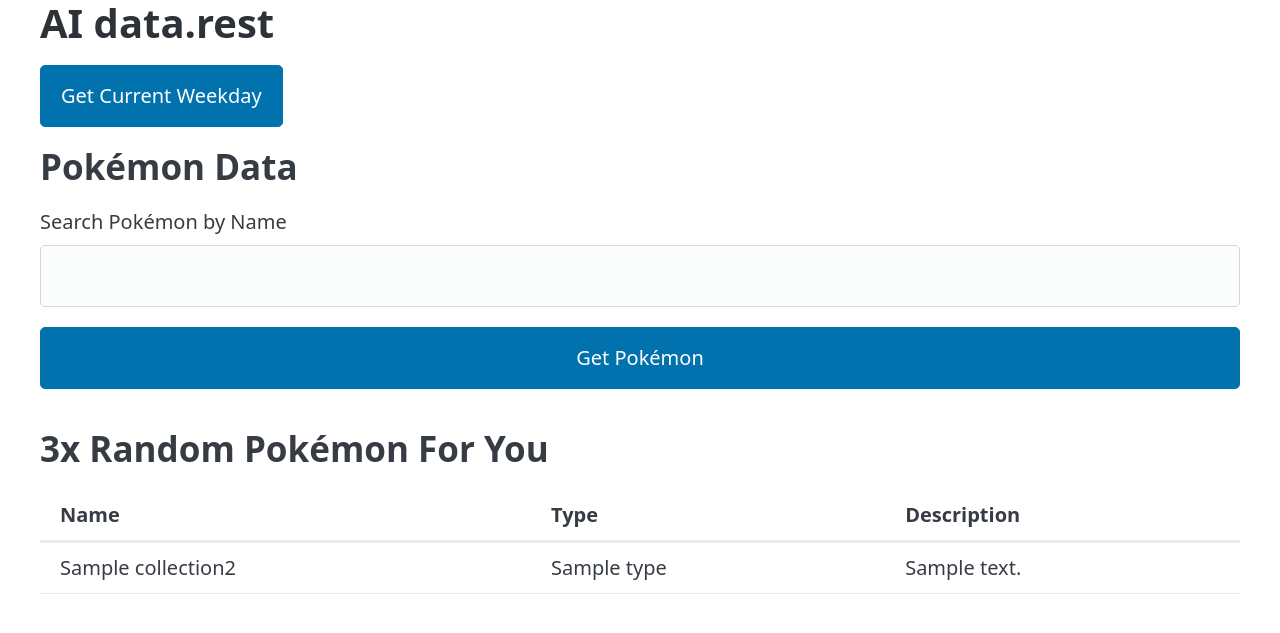
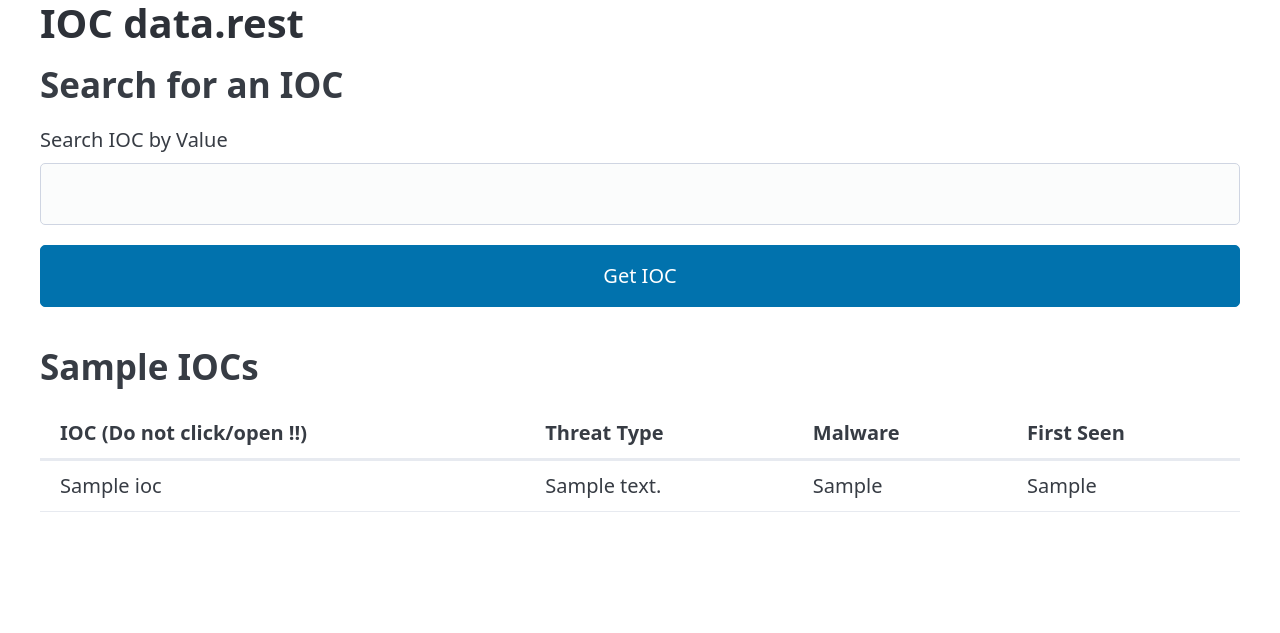
Before and after one commit to OceanC0de/fastapi-htmx, a FastAPI app: page / in a window 1280 px wide. Shown: the top 633 px of the page. Run offline with FastAPI, Linux system fonts and the light colour scheme; a database or web service that is not in the repository returns one stand-in record (values such as "Sample title"); some libraries are stand-ins or nearby versions.

Commit message:
build the page around iocs and new ioc database

```diff
--- a/main.py
+++ b/main.py
@@ -20,8 +20,8 @@ connection_string = os.getenv('COSMOS_CONNECTION_STRING')
 
 # MongoDB client initialization
 client = MongoClient(connection_string)
-db = client['pokemon2']  # Database name
-pokemon_collection = db['collection2']  # Collection name
+db = client['iocs']  # Database name
+ioc_collection = db['ioccollection']  # Collection name
 
 # FastAPI app initialization
 app = FastAPI()
@@ -38,54 +38,26 @@ app.add_middleware(
 templates = Jinja2Templates(directory="templates")
 app.mount("/static", StaticFiles(directory="static"), name="static")
 
-# Model definition
-class Pokemon(BaseModel):
-    name: str
-    type: str
-    description: str
-
-# Adjust your Pydantic model for form data
-class PokemonForm(BaseModel):
-    name: str
-    type: str
-    description: str
-
-# Route Handlers
 @app.get("/")
 async def read_root(request: Request):
-    # Fetch all Pokémon names (or you can limit the number of documents to fetch if the collection is large)
-    all_pokemon = list(pokemon_collection.find({}, {'name': 1, '_id': 0}))
-    # Extract names and choose up to 3 random ones
-    all_names = [p['name'] for p in all_pokemon]
-    random_names = sample(all_names, min(len(all_names), 3))
-    # Get the full details of these random Pokémon
-    random_pokemon = [pokemon_collection.find_one({"name": name}) for name in random_names]
-    # Pass them to the template
+    # Fetch random IOCs (or you can limit the number of documents to fetch if the collection is large)
+    iocs_cursor = ioc_collection.find({}).limit(3)  # Adjust the limit as needed
+    iocs = list(iocs_cursor)
     return templates.TemplateResponse("index.html", {
         "request": request,
-        "random_pokemon": random_pokemon,
-        "weekday": datetime.now().strftime("%A")  # Add this line to include the weekday in the context
+        "random_iocs": iocs
     })
+
+@app.get("/ioc/")
+async def get_ioc(ioc: str = Query(None)):
+    if ioc:
+        ioc_data = ioc_collection.find_one({"ioc": ioc})
+        if ioc_data:
+            ioc_data.pop('_id', None)
+            return ioc_data
+    raise HTTPException(status_code=404, detail="IOC not found")
 
 @app.get("/weekday")
 async def get_weekday():
     weekday = datetime.now().strftime("%A")
     return {"weekday": weekday}
-
-#@app.post("/pokemon")
-#async def add_pokemon(name: str = Form(...), type: str = Form(...), description: str = Form(...)):
-#    pokemon_dict = {"name": name, "type": type, "description": description}
-#    existing_pokemon = pokemon_collection.find_one({"name": name})
-#    if existing_pokemon:
-    #        raise HTTPException(status_code=400, detail="Pokemon already exists")
-    #    pokemon_collection.insert_one(pokemon_dict)
-    #    return {"message": f"{name} added to the database!"}
-
-@app.get("/pokemon/")
-async def get_pokemon(name: str = Query(None)):
-    if name:
-        pokemon = pokemon_collection.find_one({"name": name})
-        if pokemon:
-            pokemon.pop('_id', None)
-            return pokemon
-    raise HTTPException(status_code=404, detail="Pokemon not found")
--- a/templates/index.html
+++ b/templates/index.html
@@ -2,82 +2,67 @@
 <link rel="icon" href="/static/favicon.ico" type="image/x-icon" />
 <html>
     <head>
-        <title>AIData.rest</title>
+        <title>IOC data.rest</title>
         <link
             rel="stylesheet"
             href="https://cdn.jsdelivr.net/npm/@picocss/pico@2/css/pico.min.css"
         />
         <script src="https://unpkg.com/htmx.org"></script>
     </head>
-
     <body>
         <section class="section">
             <div class="container">
-                <h1 class="title">AI data.rest</h1>
-
-                <div>
-                    <button
-                        class="button is-primary"
-                        hx-get="/weekday"
-                        hx-target="#weekdayResponse"
-                    >
-                        Get Current Weekday
-                    </button>
-                    <p id="weekdayResponse"></p>
-                </div>
+                <h1 class="title">IOC data.rest</h1>
             </div>
 
             <div class="container">
-                <h2 class="title is-3">Pokémon Data</h2>
-                <div>
+                <h2 class="title is-3">Search for an IOC</h2>
                 <div>
                     <form
                         method="get"
-                            hx-get="/pokemon/"
-                            hx-target="#pokemonResponse"
-                            hx-include="#pokemonSearchInput"
+                        hx-get="/ioc/"
+                        hx-target="#iocResponse"
+                        hx-include="#iocSearchInput"
                     >
                         <div class="field">
-                                <label class="label"
-                                    >Search Pokémon by Name</label
-                                >
+                            <label class="label">Search IOC by Value</label>
                             <div class="control">
                                 <input
                                     class="input"
                                     type="text"
-                                        id="pokemonSearchInput"
-                                        name="name"
+                                    id="iocSearchInput"
+                                    name="ioc"
                                 />
                             </div>
                         </div>
                         <div class="control">
                             <button type="submit" class="button is-info">
-                                    Get Pokémon
+                                Get IOC
                             </button>
                         </div>
                     </form>
-                        <p id="pokemonResponse"></p>
-                    </div>
-                    <p id="pokemonResponse"></p>
+                    <p id="iocResponse"></p>
                 </div>
             </div>
 
             <div class="container">
-                <h2 class="title is-3">3x Random Pokémon For You</h2>
+                <h2 class="title is-3">Sample IOCs</h2>
                 <table class="is-striped is-fullwidth table">
                     <thead>
                         <tr>
-                            <th>Name</th>
-                            <th>Type</th>
-                            <th>Description</th>
+                            <th>IOC (Do not click/open !!)</th>
+                            <th>Threat Type</th>
+                            <th>Malware</th>
+                            <th>First Seen</th>
                         </tr>
                     </thead>
                     <tbody>
-                        {% for pokemon in random_pokemon %}
+                        {% for ioc in random_iocs %}
                         <tr>
-                            <td>{{ pokemon.name }}</td>
-                            <td>{{ pokemon.type }}</td>
-                            <td>{{ pokemon.description }}</td>
+                            <td>{{ ioc.ioc }}</td>
+                            <td>{{ ioc.threat_type_desc }}</td>
+                            <td>{{ ioc.malware_printable }}</td>
+                            <td>{{ ioc.first_seen }}</td>
                         </tr>
                         {% endfor %}
                     </tbody>
```
Also changed, not shown: 2 other files. Lines whose indentation alone changed are shown as unchanged.
